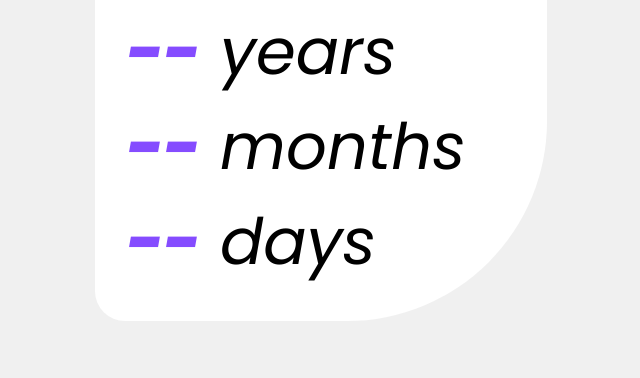
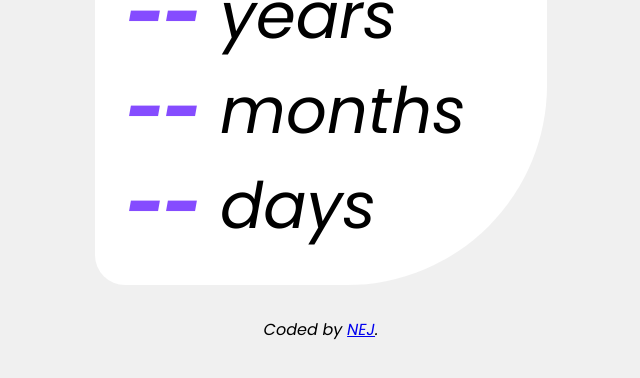
Before and after one commit to jerrinnah/age-calc, a plain HTML site: page index.html in a window 1280 px wide. Shown: the part 332-710 px from the top of the page, without its empty margins (319-959 px from the left). Drawn offline with Linux system fonts and the light colour scheme.

Commit message:
added style color

```diff
--- a/index.html
+++ b/index.html
@@ -45,9 +45,14 @@
       <p class="big"><span class="days-output output">--</span> days</p>
     </div>
 
+
+
   </main>
 
+  <div class="attribution">
 
+    Coded by <a href="#">NEJ</a>.
+  </div>
 
   <script src="script.js"></script>
 
--- a/style.css
+++ b/style.css
@@ -30,6 +30,7 @@ body{
     padding: 2em;
     background-color: var(--white);
     border-radius: 30px 30px 200px 30px;
+    /* justify-self: center; */
 }
 
 form{
```
